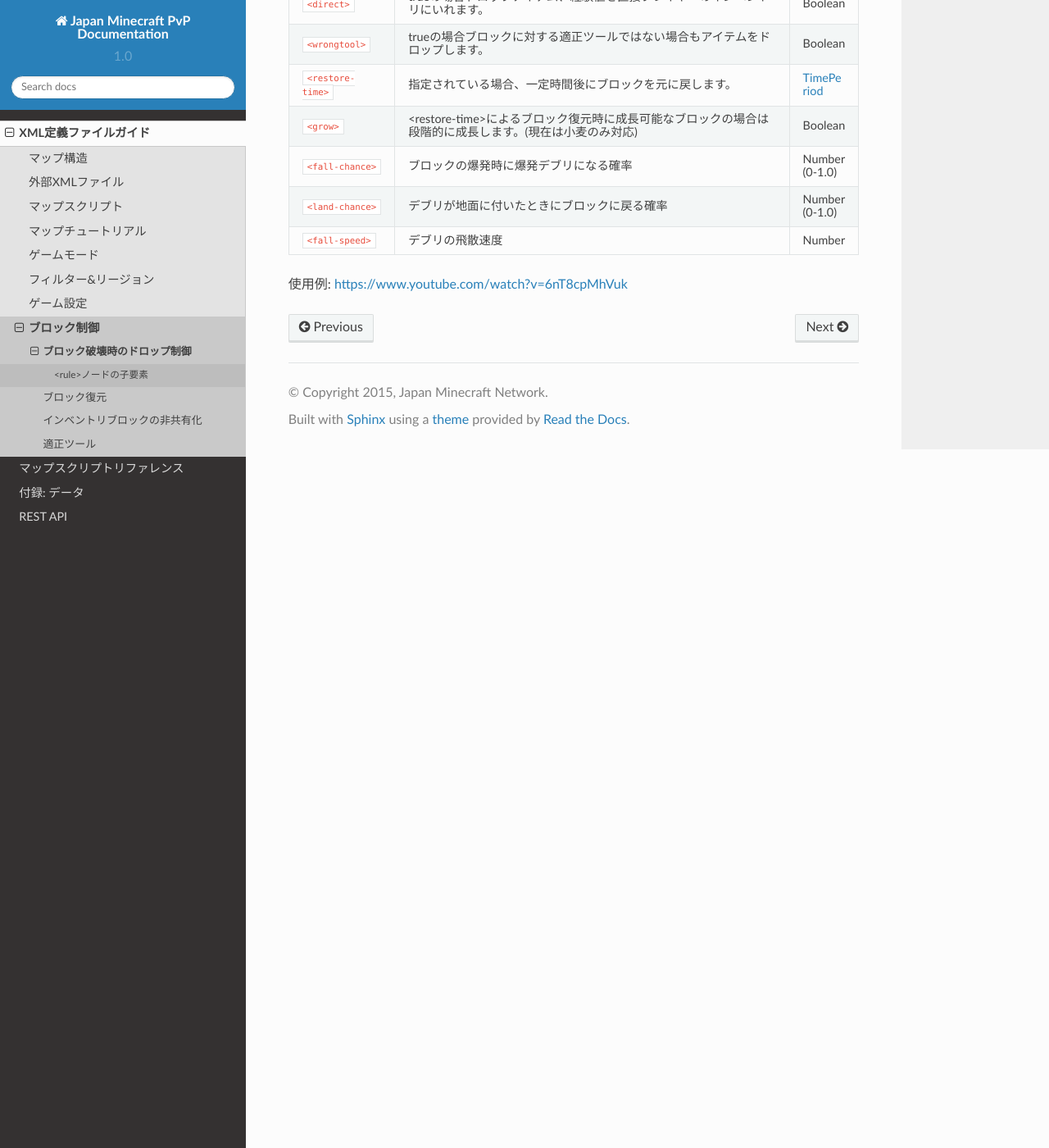
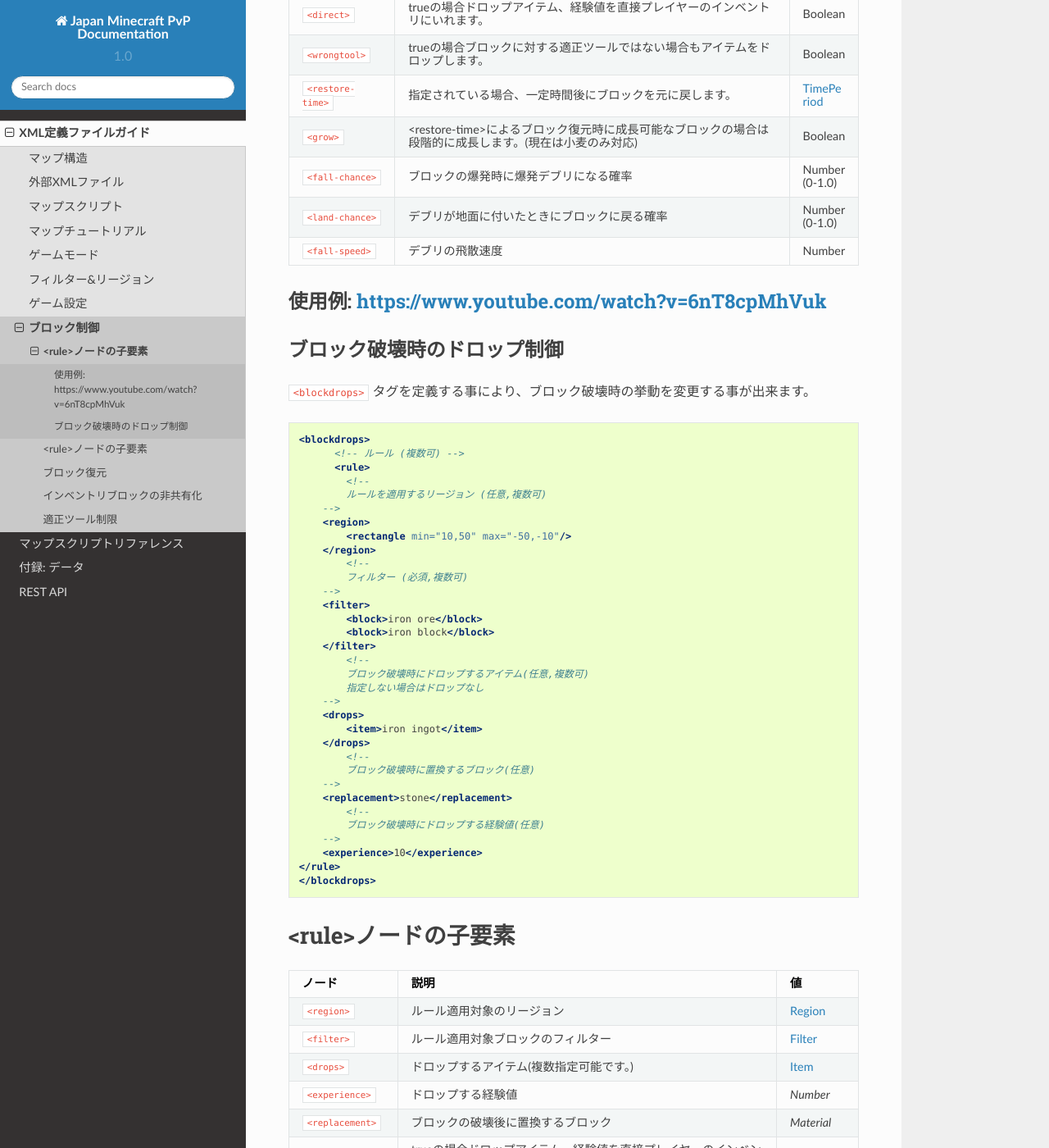
Before and after one commit to MinecraftJP/pvp-docs, a Sphinx documentation site: the page built from docs/xml/blockdrops.rst, in a window 1280 px wide and 1400 px high, scrolled down 1118 px. Shown: the whole window at 82% size. Built offline with Sphinx 7.4.7 and the Read the Docs theme 2.0.0, drawn with Linux system fonts in a browser that asks for light colours; some of the changed text lies outside the part shown.

Commit message:
blockdrops

```diff
--- a/docs/xml/blockdrops.rst
+++ b/docs/xml/blockdrops.rst
@@ -61,3 +62,65 @@
 
 
 使用例: https://www.youtube.com/watch?v=6nT8cpMhVuk
+=======
+ブロック破壊時のドロップ制御
+==========================
+
+``<blockdrops>`` タグを定義する事により、ブロック破壊時の挙動を変更する事が出来ます。
+
+.. code-block:: xml
+
+    <blockdrops>
+          <!-- ルール (複数可) -->
+          <rule>
+            <!--
+            ルールを適用するリージョン (任意,複数可)
+        -->
+        <region>
+            <rectangle min="10,50" max="-50,-10"/>
+        </region>
+            <!--
+            フィルター (必須,複数可)
+        -->
+        <filter>
+            <block>iron ore</block>
+            <block>iron block</block>
+        </filter>
+            <!--
+            ブロック破壊時にドロップするアイテム(任意,複数可)
+            指定しない場合はドロップなし
+        -->
+        <drops>
+            <item>iron ingot</item>
+        </drops>
+            <!--
+            ブロック破壊時に置換するブロック(任意)
+        -->
+        <replacement>stone</replacement>
+            <!--
+            ブロック破壊時にドロップする経験値(任意)
+        -->
+        <experience>10</experience>
+    </rule>
+    </blockdrops>
+
+<rule>ノードの子要素
+^^^^^^^^^^^^^^^^^^^^^^^^
+
+.. csv-table::
+    :header: ノード, 説明, 値
+
+    ``<region>``, ルール適用対象のリージョン, :doc:`Region </xml/regions>`
+    ``<filter>``, ルール適用対象ブロックのフィルター, :doc:`Filter </xml/filters>`
+    ``<drops>``, ドロップするアイテム(複数指定可能です。), :doc:`Item </xml/items>`
+    ``<experience>``, ドロップする経験値, `Number`
+    ``<replacement>``, ブロックの破壊後に置換するブロック, `Material`
+    ``<direct>``, trueの場合ドロップアイテム、経験値を直接プレイヤーのインベントリにいれます。, `Boolean`
+    ``<wrongtool>``, trueの場合ブロックに対する適正ツールではない場合もアイテムをドロップします。, `Boolean`
+    ``<restore-time>``, 指定されている場合、一定時間後にブロックを元に戻します。, `TimePeriod`
+    ``<grow>``, <restore-time>によるブロック復元時に成長可能なブロックの場合は段階的に成長します。(現在は小麦のみ対応), `Boolean`
+    ``<fall-chance>``, ブロックの爆発時に爆発デブリになる確率, `0-1.0`
+    ``<land-chance>``, デブリが地面に付いたときにブロックに戻る確率, `0-1.0`
+    ``<fall-speed>``, デブリの飛散速度	, `Number`
+
+>>>>>>> blockdrops
--- a/docs/xml/righttools.rst
+++ b/docs/xml/righttools.rst
@@ -1,4 +1,4 @@
-適正ツール
+適正ツール制限
 ==========
 
 適正ツール制限を行うことにより、ブロックの破壊が適正ツールのみで可能になります。適正ツールの判定はアドベンチャーモードに準拠します。
```
Also changed, not shown: other parts of docs/xml/blockdrops.rst (+1 -0 lines).
